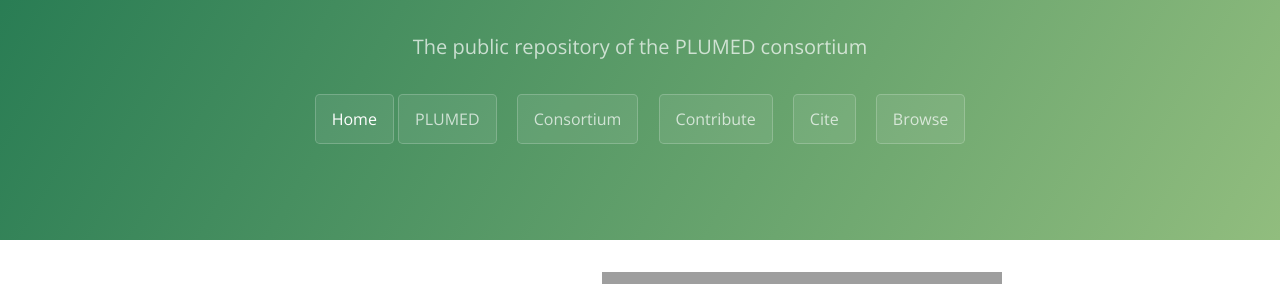
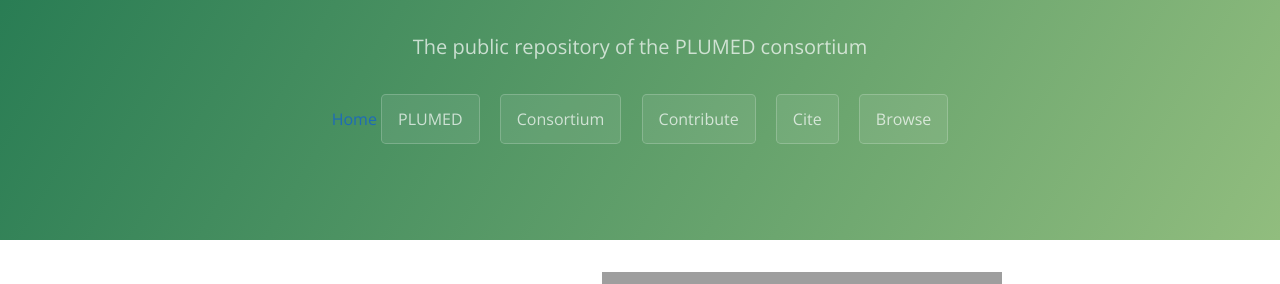
Before and after one commit to spiwokv/plumed-nest-test, a Jekyll site: the page built from README.md, in a window 1280 px wide. Shown: the part 292-576 px from the top of the page. Built offline with Jekyll 4.4.1, drawn with Linux system fonts in a browser that asks for light colours; our own code applies the rules of GitHub Pages for plain Markdown files.

Commit message:
Update jekyll-theme-cayman-green.scss

```diff
--- a/_sass/jekyll-theme-cayman-green.scss
+++ b/_sass/jekyll-theme-cayman-green.scss
@@ -99,50 +99,6 @@
     font-size: 0.9rem;
 
     + .btn {
-      margin-top: 1rem;
-      margin-left: 0;
-    }
-  }
-}
-
-.btn2 {
-  display: inline-block;
-  margin-bottom: 1rem;
-  color: rgb(255, 255, 255);
-  background-color: rgba(255, 255, 255, 0.08);
-  border-color: rgba(255, 255, 255, 0.2);
-  border-style: solid;
-  border-width: 1px;
-  border-radius: 0.3rem;
-  transition: color 0.2s, background-color 0.2s, border-color 0.2s;
-
-  &:hover {
-    color: rgb(255, 255, 255, 0.8);
-    text-decoration: none;
-    background-color: rgba(255, 255, 255, 0.2);
-    border-color: rgba(255, 255, 255, 0.3);
-  }
-
-  + .btn2 {
-    margin-left: 1rem;
-  }
-
-  @include large {
-    padding: 0.75rem 1rem;
-  }
-
-  @include medium {
-    padding: 0.6rem 0.9rem;
-    font-size: 0.9rem;
-  }
-
-  @include small {
-    display: block;
-    width: 100%;
-    padding: 0.75rem;
-    font-size: 0.9rem;
-
-    + .btn2 {
       margin-top: 1rem;
       margin-left: 0;
     }
```
